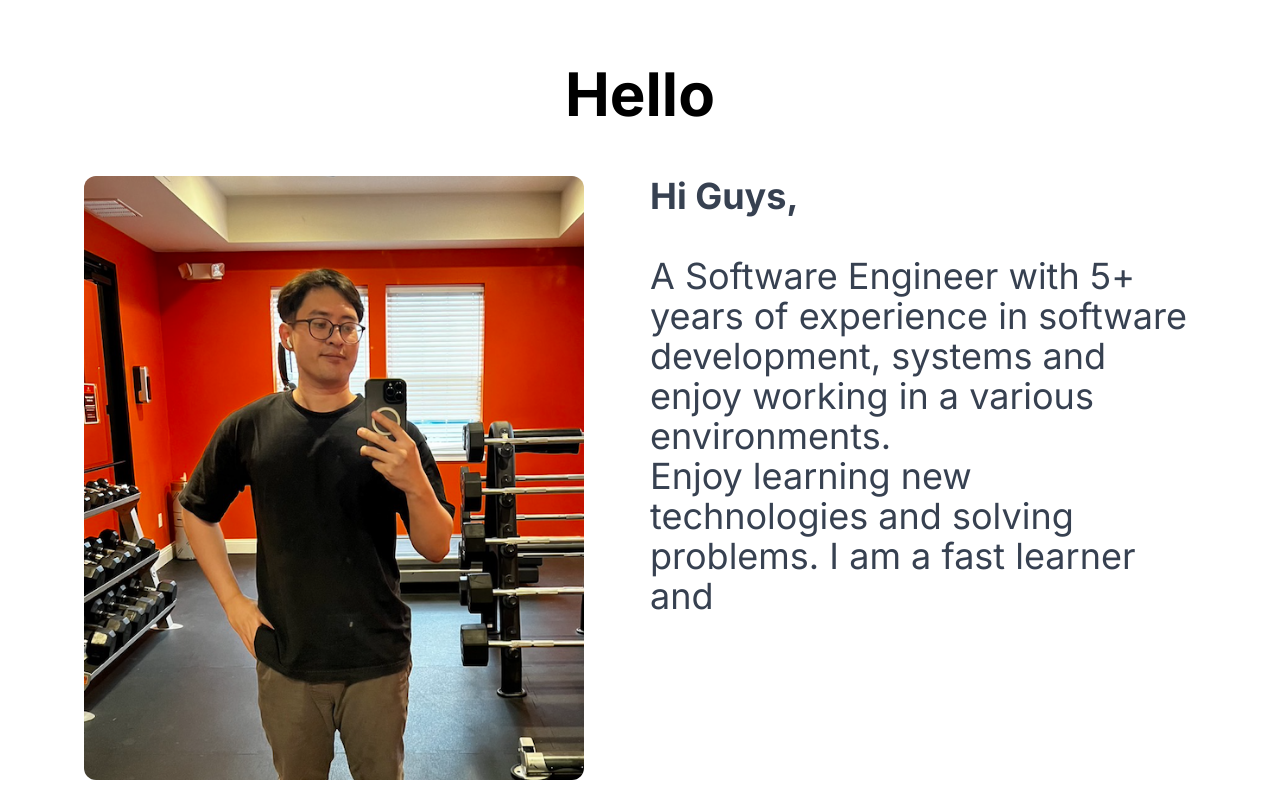
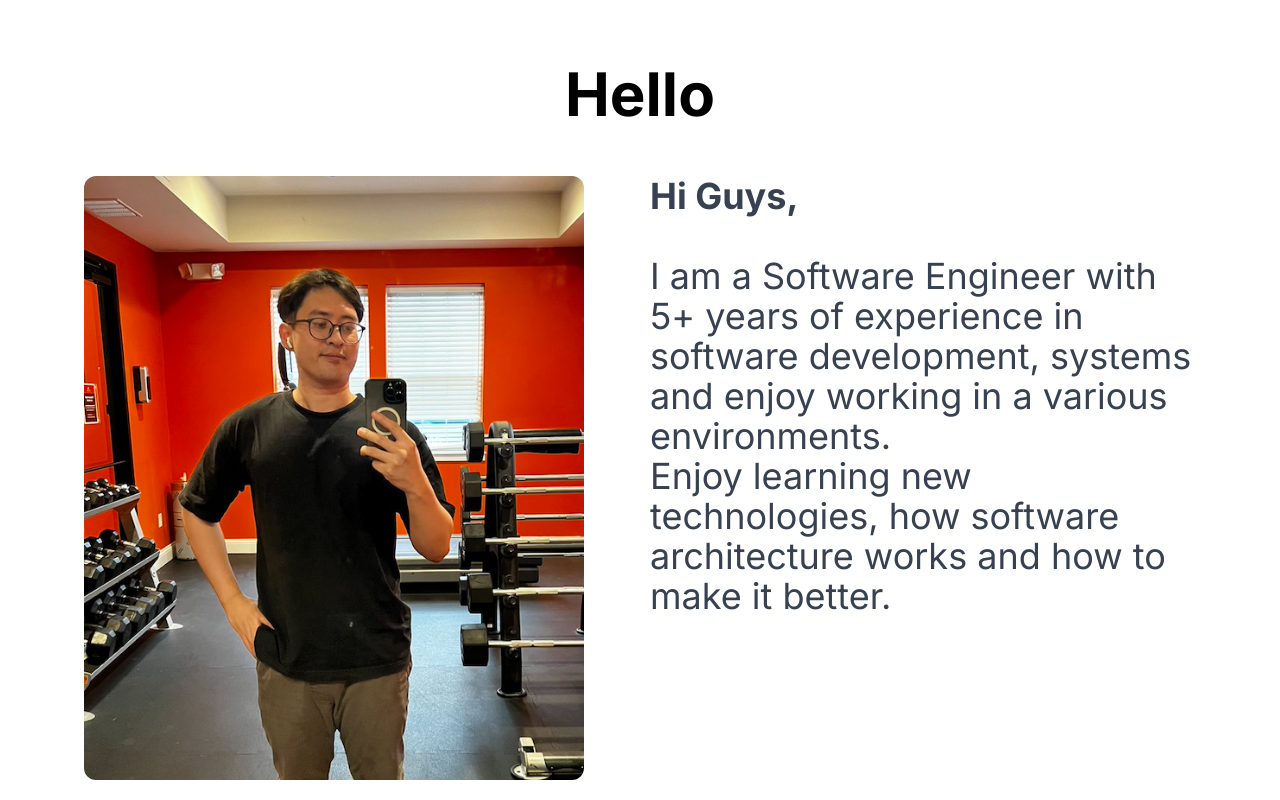
Before and after one commit to bankzxcv/my_port, a Next.js app: page / in a window 1280 px wide. Shown: the top 800 px of the page. Built offline with nearby package versions, Linux system fonts and the light colour scheme.

Commit message:
updated text

```diff
--- a/src/app/page.js
+++ b/src/app/page.js
@@ -63,11 +63,11 @@ export default function Home() {
             <div className="w-full md:w-1/2 md:text-4xl sm:text-l text-gray-700" data-aos="flip-up">
               <p className="font-bold">Hi Guys,</p> <br />
               <p>
-                A Software Engineer with 5+ years of experience in software development, systems and
+                I am a Software Engineer with 5+ years of experience in software development, systems and
                 enjoy working in a various environments.
               </p>
               <p>
-                Enjoy learning new technologies and solving problems. I am a fast learner and
+                Enjoy learning new technologies, how software architecture works and how to make it better.
               </p>
             </div>
           </div>
```
